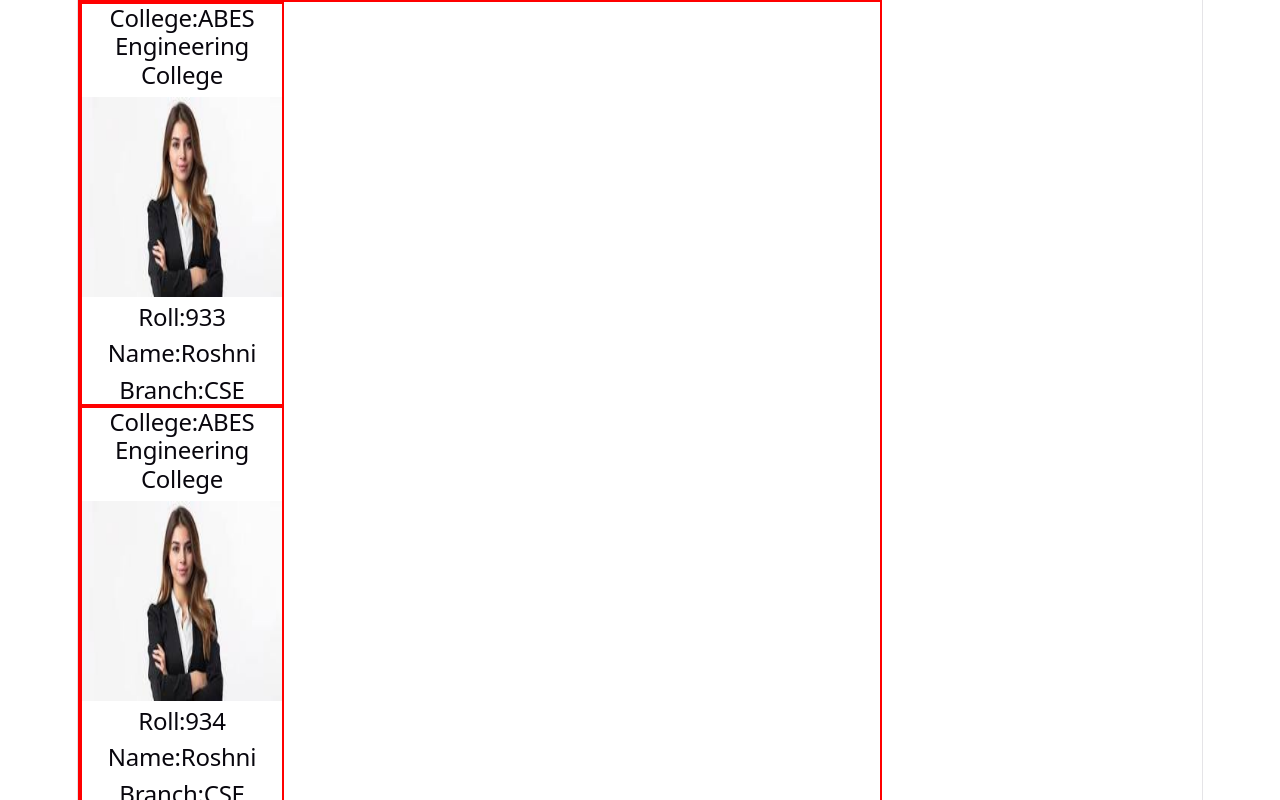
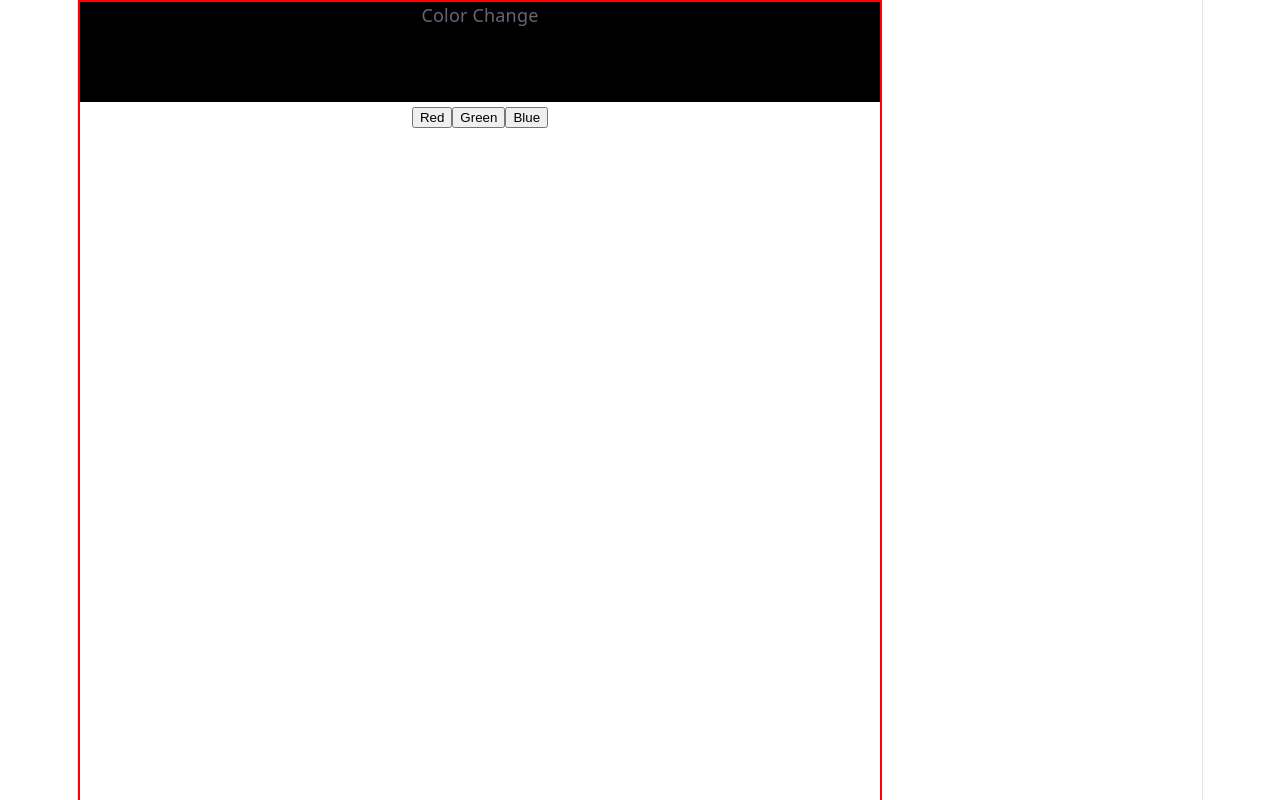
Before and after one commit to Roshni-Singh27/FSD_CSE24_2026, a React (Vite) app in the folder ReactVite/: page / in a window 1280 px wide. Shown: the top 800 px of the page. Built offline with nearby package versions, Linux system fonts and the light colour scheme.

Commit message:
Implemented Use State function

```diff
--- a/ReactVite/src/App.jsx
+++ b/ReactVite/src/App.jsx
@@ -3,8 +3,10 @@
 import reactLogo from './assets/react.svg'
 import viteLogo from './assets/vite.svg'
 import './App.css'
-import ICard from './components/ICard'
-import ICardGallery from './components/ICardGallery'
+//import ICard from './components/ICard'
+//import ICardGallery from './components/ICardGallery'
+import MyState from './components/MyState'
+import ColorChange from './components/ColorChange'
 
 function App() {
 
@@ -17,8 +19,9 @@
       <h2 style={{color:'cyan'}}>Name:Roshni Singh</h2>
       <h2 style={{color:'brown'}}>Branch:CSE</h2>
       <h2 style={{color:'greenyellow'}}>Section:CSE-24</h2>
-      <h2 style={{color:'plum'}}>Skills:HTML,CSS,JS,React</h2>*/}
-      <ICardGallery/>
+      <h2 style={{color:'plum'}}>Skills:HTML,CSS,JS,React</h2>}
+      <ICardGallery/>*/}
+      <ColorChange/>
       </div>
 
 
--- /dev/null
+++ b/ReactVite/src/components/ColorChange.jsx
@@ -0,0 +1,23 @@
+import React, { useState } from 'react'
+
+function ColorChange() {
+
+        const[red,setRed]=useState(0);
+        const[green,setGreen]=useState(0);
+        const[blue,setBlue]=useState(0);
+
+
+  return (
+    <div>
+        <div style={{backgroundColor:`rgb(${red},${green},${blue})`,height:'100px',width:'800px'}}>Color Change</div>
+        <div>
+            <button onClick={() => setRed(255)}>Red</button>
+            <button onClick={() => setGreen(255)}>Green</button>
+            <button onClick={() => setBlue(255)}>Blue</button>
+        </div>
+    </div>
+
+  )
+}
+
+export default ColorChange
--- /dev/null
+++ b/ReactVite/src/components/MyState.jsx
@@ -0,0 +1,23 @@
+import React from 'react'
+import { useState } from 'react'
+
+
+ function MyState() {
+    const[counter,setCounter]=useState(10);
+    function increament(){
+        setCounter(counter+10);
+    }
+    function decreament(){
+        setCounter(counter-5);
+    }
+  return (
+    <div>
+        <h2>Counter={counter}</h2>
+        <div>
+        <button onClick={increament}>Increament Counter</button>
+        <button onClick={decreament}>Decreament Counter</button>
+    </div>
+    </div>
+  )
+}
+export default MyState
```
